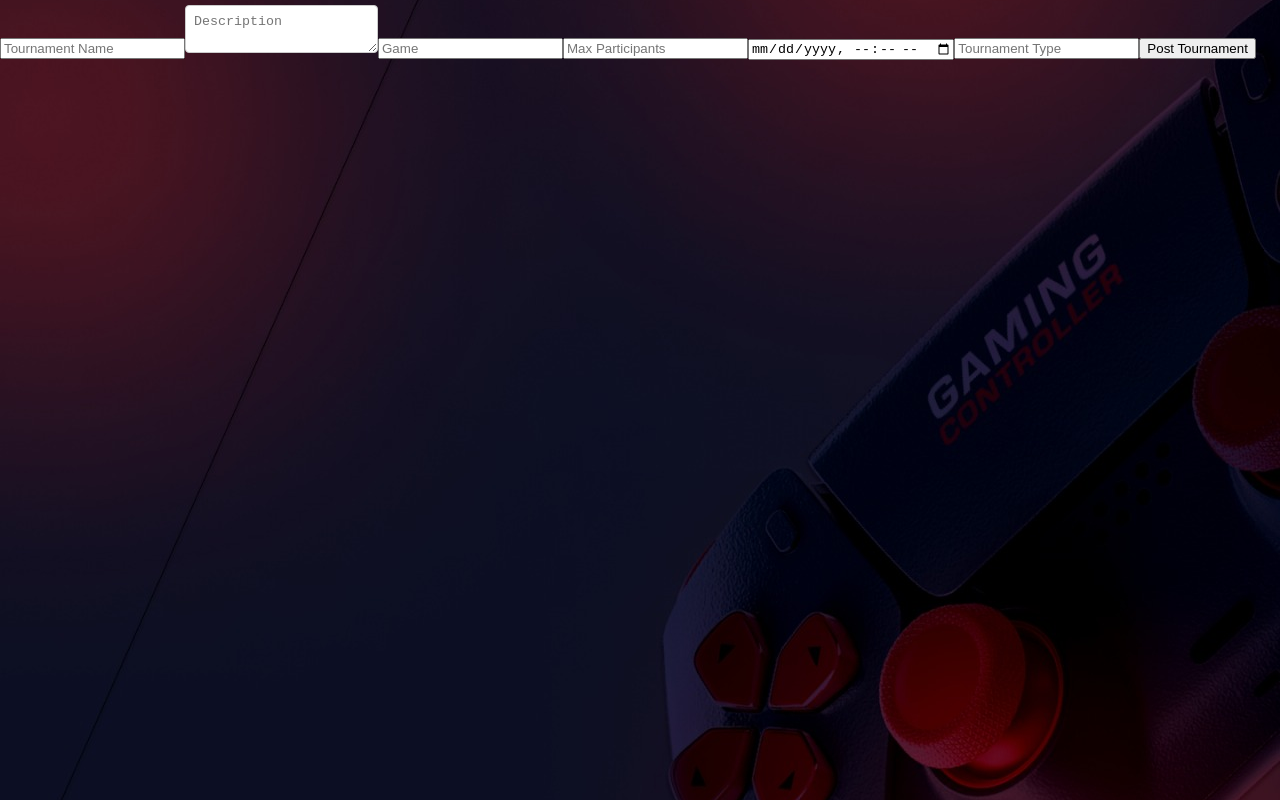
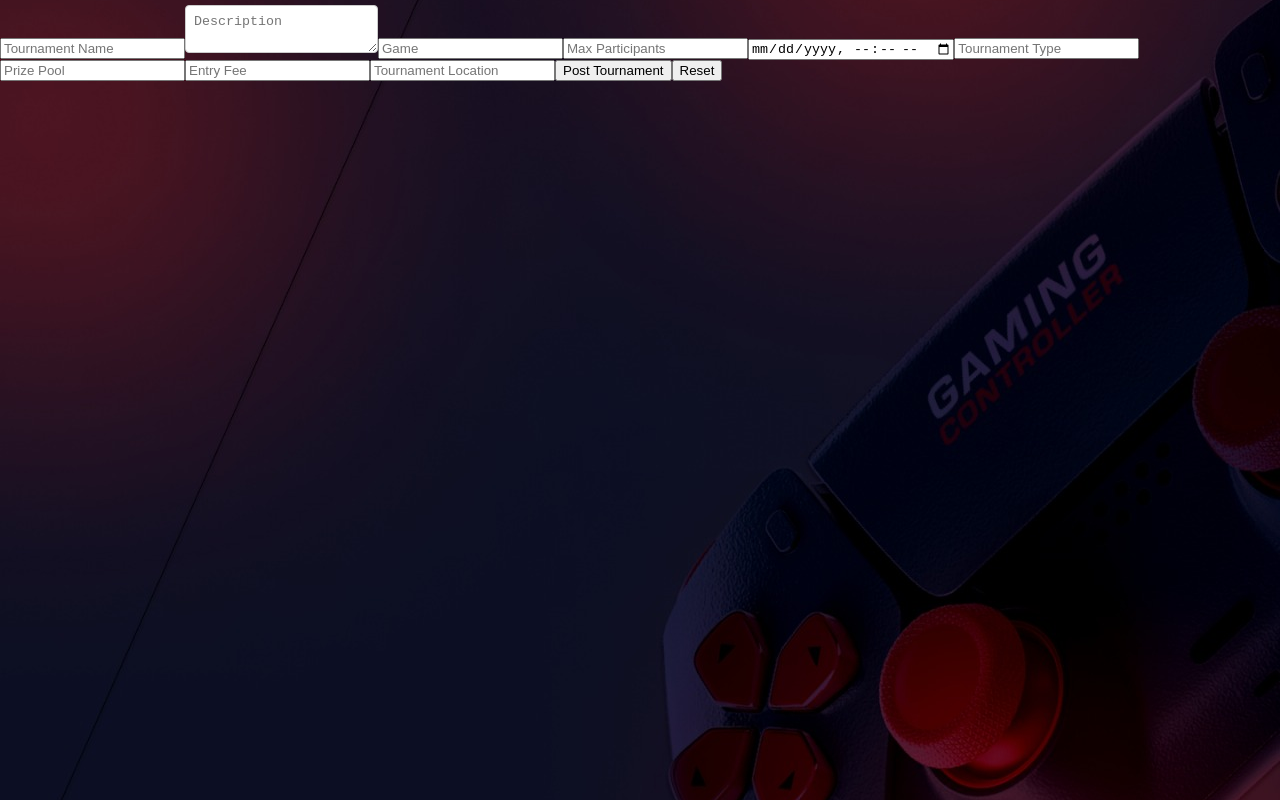
Before and after one commit to kvdhanush06/united, a React (Create React App) app: page /post in a window 1280 px wide. Built offline with nearby package versions, Linux system fonts and the light colour scheme; no server answers.

Commit message:
Add tournament posting functionality with validation and additional fields

```diff
--- a/src/components/PostTournament.jsx
+++ b/src/components/PostTournament.jsx
@@ -1,20 +1,61 @@
 import React, { useState } from "react";
 import { db } from "../firebase";
 import { collection, addDoc } from "firebase/firestore";
+import { useAuth } from "../AuthContext";
+import { useNavigate } from "react-router-dom";
 
 const PostTournament = () => {
+  const { user } = useAuth();
+  const navigate = useNavigate();
   const [tournamentName, setTournamentName] = useState("");
   const [description, setDescription] = useState("");
   const [gameName, setGameName] = useState("");
   const [maxParticipants, setMaxParticipants] = useState("");
   const [tournamentTime, setTournamentTime] = useState("");
   const [tournamentType, setTournamentType] = useState("");
+  const [prizePool, setPrizePool] = useState("");
+  const [entryFee, setEntryFee] = useState("");
+  const [location, setLocation] = useState("");
   const [error, setError] = useState("");
   const [success, setSuccess] = useState("");
+  const [loading, setLoading] = useState(false);
+
+  const validateFields = () => {
+    if (!tournamentName || !description || !gameName || !maxParticipants || !tournamentTime || !tournamentType || !prizePool || !entryFee || !location) {
+      setError("All fields are required.");
+      return false;
+    }
+    if (isNaN(maxParticipants) || maxParticipants <= 0) {
+      setError("Max Participants must be a positive number.");
+      return false;
+    }
+    if (isNaN(prizePool) || prizePool < 0) {
+      setError("Prize Pool must be a non-negative number.");
+      return false;
+    }
+    if (isNaN(entryFee) || entryFee < 0) {
+      setError("Entry Fee must be a non-negative number.");
+      return false;
+    }
+    const currentTime = new Date();
+    const selectedTime = new Date(tournamentTime);
+    if (selectedTime <= currentTime) {
+      setError("Tournament time must be in the future.");
+      return false;
+    }
+    return true;
+  };
 
   const handleSubmit = async () => {
     setError("");
     setSuccess("");
+    setLoading(true);
+
+    if (!validateFields()) {
+      setLoading(false);
+      return;
+    }
+
     try {
       const docRef = await addDoc(collection(db, "tournaments"), {
         tournamentName,
@@ -23,19 +64,46 @@ const PostTournament = () => {
         maxParticipants,
         tournamentTime,
         tournamentType,
+        prizePool,
+        entryFee,
+        location,
         createdAt: new Date(),
-        // creator user id
+        creatorId: user.uid,
       });
       setSuccess("Tournament posted successfully!");
+      navigate("/");
     } catch (error) {
-      setError("Error adding tournament: " + error.message);
+      if (error.code === 'permission-denied') {
+        setError("You do not have permission to add a tournament.");
+      } else if (error.code === 'network-request-failed') {
+        setError("Network error. Please check your internet connection and try again.");
+      } else {
+        setError("Error adding tournament: " + error.message);
+      }
+    } finally {
+      setLoading(false);
     }
+  };
+
+  const handleReset = () => {
+    setTournamentName("");
+    setDescription("");
+    setGameName("");
+    setMaxParticipants("");
+    setTournamentTime("");
+    setTournamentType("");
+    setPrizePool("");
+    setEntryFee("");
+    setLocation("");
+    setError("");
+    setSuccess("");
   };
 
   return (
     <div>
       {error && <p style={{ color: "red" }}>{error}</p>}
       {success && <p style={{ color: "green" }}>{success}</p>}
+      {loading && <p>Loading...</p>}
       <input
         type="text"
         placeholder="Tournament Name"
@@ -71,7 +139,26 @@ const PostTournament = () => {
         value={tournamentType}
         onChange={(e) => setTournamentType(e.target.value)}
       />
-      <button onClick={handleSubmit}>Post Tournament</button>
+      <input
+        type="text"
+        placeholder="Prize Pool"
+        value={prizePool}
+        onChange={(e) => setPrizePool(e.target.value)}
+      />
+      <input
+        type="text"
+        placeholder="Entry Fee"
+        value={entryFee}
+        onChange={(e) => setEntryFee(e.target.value)}
+      />
+      <input
+        type="text"
+        placeholder="Tournament Location"
+        value={location}
+        onChange={(e) => setLocation(e.target.value)}
+      />
+      <button onClick={handleSubmit} disabled={loading}>Post Tournament</button>
+      <button onClick={handleReset} disabled={loading}>Reset</button>
     </div>
   );
 };
--- a/src/components/ViewTournaments.jsx
+++ b/src/components/ViewTournaments.jsx
@@ -65,10 +65,13 @@ const ViewTournaments = () => {
           >
             <h3>{tournament.tournamentName}</h3>
             <p>{tournament.description}</p>
-            <p><strong>Game:</strong> {tournament.gameName}</p>
+            <p><strong>Game Name:</strong> {tournament.gameName}</p>
             <p><strong>Max Participants:</strong> {tournament.maxParticipants}</p>
-            <p><strong>Date:</strong> {tournament.tournamentTime}</p>
-            <p><strong>Type:</strong> {tournament.tournamentType}</p>
+            <p><strong>Tournament Date:</strong> {tournament.tournamentTime}</p>
+            <p><strong>Tournament Type:</strong> {tournament.tournamentType}</p>
+            <p><strong>Prize Pool:</strong> {tournament.prizePool}</p>
+            <p><strong>Entry Fee:</strong> {tournament.entryFee}</p>
+            <p><strong>Tournament Location:</strong> {tournament.location}</p>
             <button
               onClick={() => handleRegister(tournament.id)}
               style={{
```
